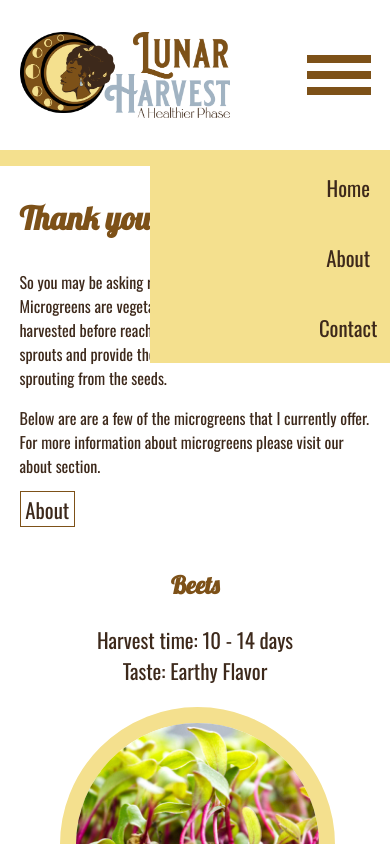
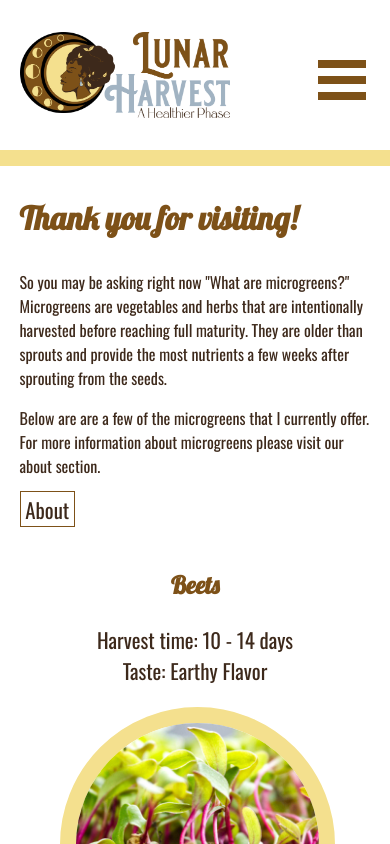
Before and after one commit to elijahoneal/LunarHarvest, a React (Create React App) app: page / in a window 390 px wide. Shown: the top 844 px of the page. Built offline with nearby package versions, Linux system fonts and the light colour scheme; the HTML template or start-up script is replaced by a standard one.

Commit message:
Responsive Navbar

```diff
--- a/src/components/Nav.js
+++ b/src/components/Nav.js
@@ -1,7 +1,7 @@
 import React, {useState} from 'react'
 import logo from '../images/LunarHarvest-logo.png';
 import styled from 'styled-components'
-import { NavLink } from 'react-router-dom'
+import { NavLink, Link } from 'react-router-dom'
 const Header = styled.header`
 width: 90%;
 display: flex;
@@ -11,65 +11,115 @@
 background-color: rgb(255, 255, 255);
 padding: 0 5% 2rem;
 border-bottom: 1rem solid rgb(244, 224, 142);
+  img{
+      width:60%;
+      height:auto;
+  }
+`
+const Navigation = styled.nav`
+    display: flex;
+    flex-direction: column;
+    font-size: 1.5rem;
+    font-weight: 300;
+    position:absolute;
+    top:2.5rem;
+    right:0;
+    width: 5rem;
+    height:100vh;
+    z-index:1;
+    overflow-X:visible;
+    text-transform: uppercase;
+    transition: transform 0.5s ease-in-out;
+    @media only screen and (min-width: 768px) {
+        .mobile {
+         display:none;
+        }
+        .navlinks {
+            display:flex;
+            flex-direction: row;
+            top:0;
+            height:auto;
 
-.desktop{
-  background-color: #F4E08E;
+            transform: translateX(0);
+        }
+      }
+    @media only screen and (min-width: 1024px) {
+
+        .navlinks {
             position:fixed;
-  z-index:1;
-  top:9.5rem;
-  right:0;
-  width:100vw;
-  height: 25vh;
-  display:flex;
-  flex-direction:column;
-  align-items:center;
-  justify-content:space-evenly;
-  transition: transform 0.5s ease-in-out;
-  transform: ${({ active }) => active ? 'translateX(0)' : 'translateX(150px)'};
-  a{
+            width:15vw;
+            height:100vh;
+            flex-direction: column;
+        }
+    }
+`
+const StyledLink = styled(Link)`
+    text-decoration: none;
     color:#3D291B;
     font-size: 1.3rem;
     margin:auto;
     padding:0.3rem 0.2rem;
     width:100%;
-  }
-}
-    img{
-        width:60%;
-        height:auto;
-    }
+
+
+
+`
+const Mobile = styled.nav`
+    display:flex;
+    flex-direction: column;
+    justify-content:flex-start;
+    width:20%;
+    padding: 1rem 0.5rem;
+    cursor:pointer;
     .line{
-        width: 4rem;
+      width: 3rem;
       height: 0.5rem;
-        margin: 0.5rem 0;
+      margin: 0.25rem 0;
       background-color: #7D5118;
     }
+
 `
+const NavLinks = styled.nav`
+    display: flex;
+    flex-direction: column;
+    background-color: #F4E08E;
+    padding: 1rem;
+    position: fixed;
+    top:24vh;
+    right:0;
+    width:100%;
+    height:76vh;
+    justify-content:space-evenly;
+    align-items: center;
+    text-align: center;
+    transition: transform 0.5s ease-in-out;
+    transform: ${({ active }) => active ? 'translateX(0)' : 'translateX(100%)'};
 
+`
 const Nav = () => {
   const [active, setActive] = useState(false);
   const toggle = () => {
   setActive(!active)
-    console.log(active)
 }
     return (
         <Header>
         <img src ={logo} alt="lunar harvest logo"/>
-        <nav>
-          <div onClick={toggle} className="mobile">
-            <div  className=" line line1"></div>
-            <div  className=" line line2"></div>
-            <div  className=" line line3"></div>
-          </div>
-        </nav>
-        <nav active={active} className='desktop'>
-              <NavLink onClick={toggle} to ='/'>Home</NavLink>
-              <NavLink onClick={toggle} to ='/about'>About</NavLink>
-              <NavLink onClick={toggle} to ='/contact'>Contact</NavLink>
-        </nav>
+        <Navigation>
+            <Mobile active={active} onClick={toggle} className='mobile'>
+                <div className='line line1'></div>
+                <div className='line line2'></div>
+                <div className='line line3'></div>
+            </Mobile>
+            <NavLinks active={active} className='navlinks'>
+                <StyledLink onClick={toggle} to = '/'>Home</StyledLink>
+                <StyledLink onClick={toggle} to = '/about'>About</StyledLink>
+                <StyledLink onClick={toggle} to = '/contact'>Contact</StyledLink>
+            </NavLinks>
+        </Navigation>
       </Header>
 
     )
 }
 
+
 export default Nav;
```
Lines whose indentation alone changed are shown as unchanged.
